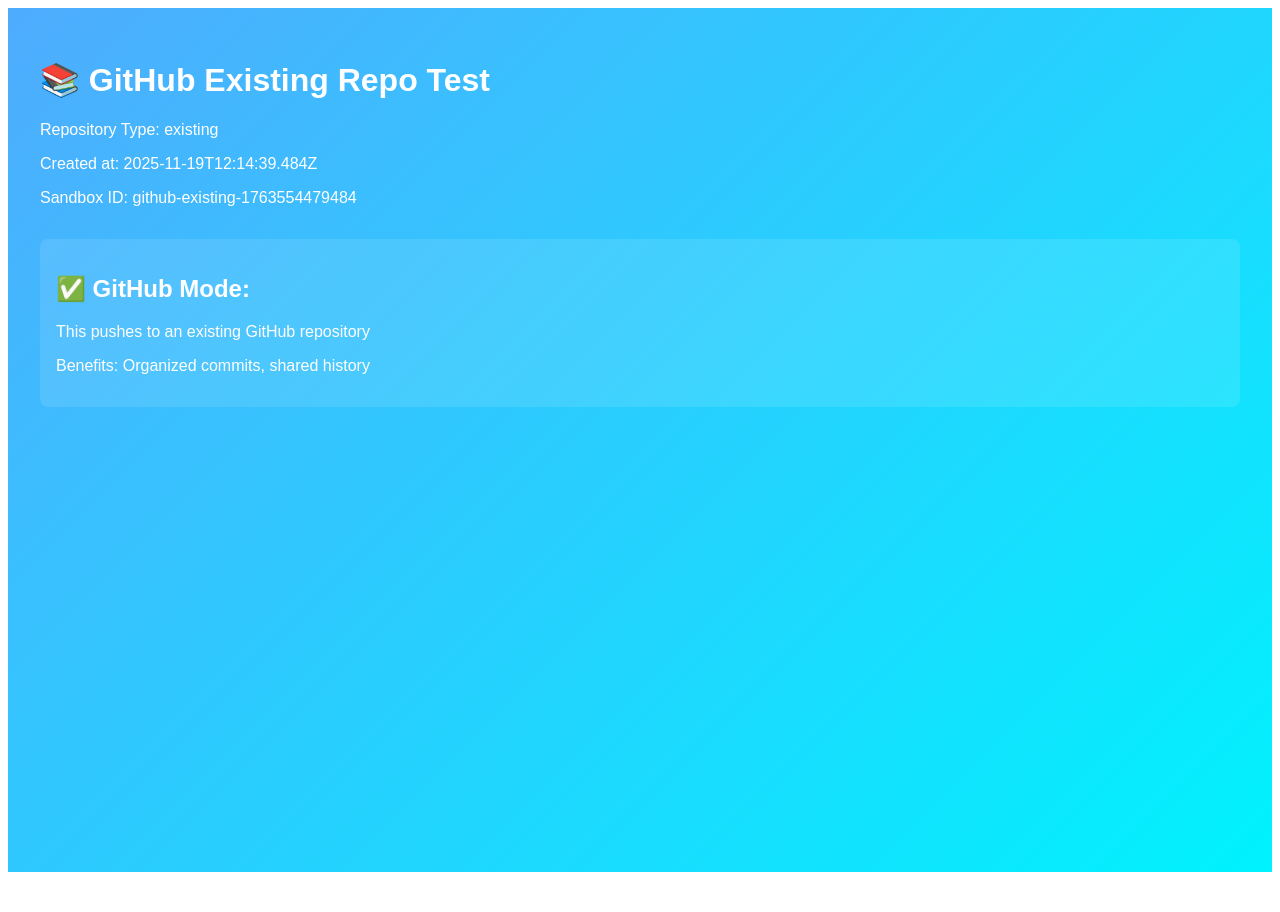
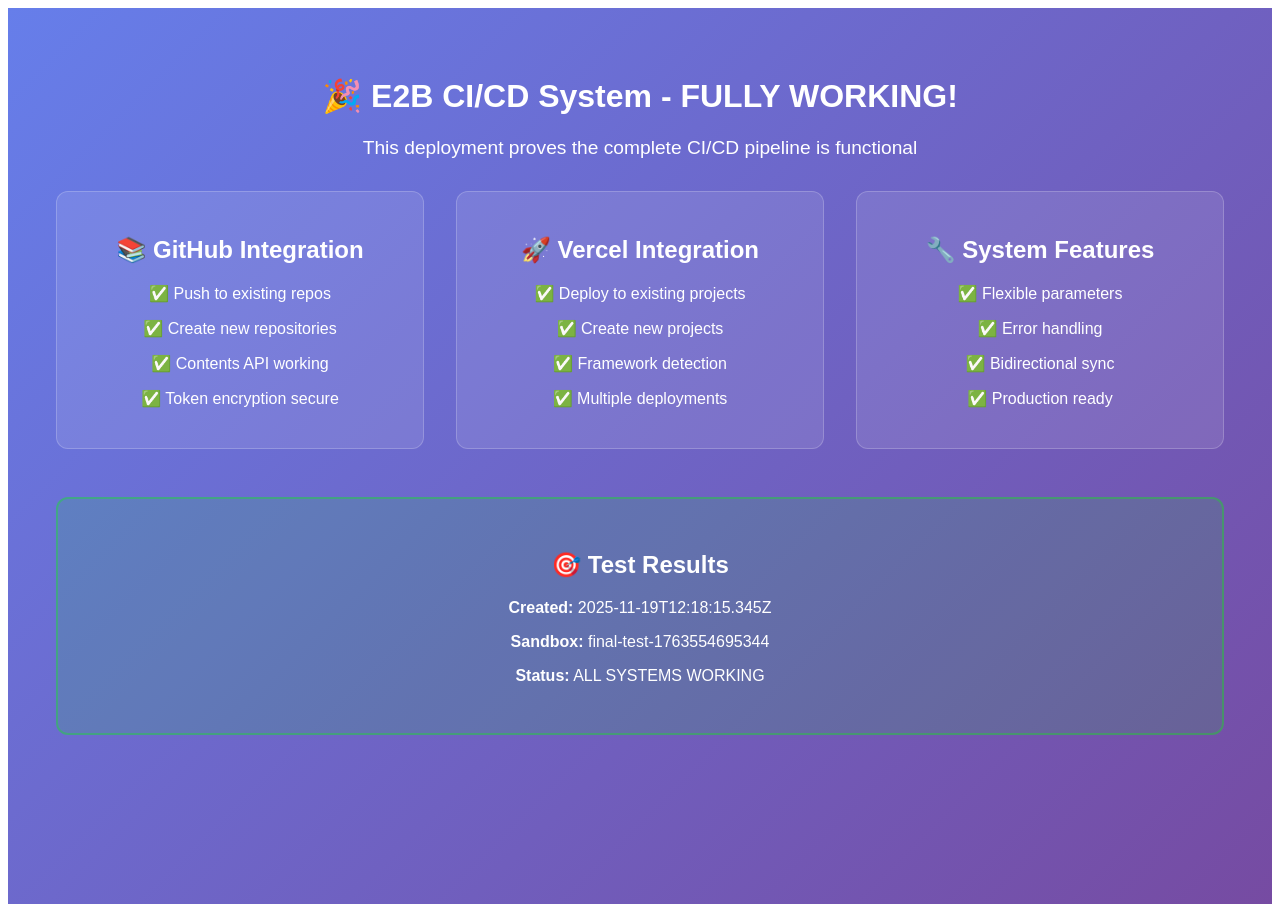
Before and after one commit to sirridrausin-hub/e2b-test-sandbox-sync, a Next.js app: page / in a window 1280 px wide. Before the commit the page ends 880 px from the top, so only its background shows below. Built offline with nearby package versions, Linux system fonts and the light colour scheme.

Commit message:
Auto-push: Update pages/index.js from sandbox final-test-1763554695344

```diff
--- a/pages/index.js
+++ b/pages/index.js
@@ -1,20 +1,75 @@
 export default function Home() {
   return (
     <div style={{
-      padding: '2rem',
+      padding: '3rem',
       fontFamily: 'Arial, sans-serif',
-      background: 'linear-gradient(135deg, #4facfe 0%, #00f2fe 100%)',
+      background: 'linear-gradient(135deg, #667eea 0%, #764ba2 100%)',
       color: 'white',
-      minHeight: '100vh'
+      minHeight: '100vh',
+      textAlign: 'center'
     }}>
-      <h1>📚 GitHub Existing Repo Test</h1>
-      <p>Repository Type: existing</p>
-      <p>Created at: 2025-11-19T12:14:39.484Z</p>
-      <p>Sandbox ID: github-existing-1763554479484</p>
-      <div style={{ marginTop: '2rem', padding: '1rem', background: 'rgba(255,255,255,0.1)', borderRadius: '8px' }}>
-        <h2>✅ GitHub Mode:</h2>
-        <p>This pushes to an existing GitHub repository</p>
-        <p>Benefits: Organized commits, shared history</p>
+      <h1>🎉 E2B CI/CD System - FULLY WORKING!</h1>
+      <p style={{ fontSize: '1.2rem', marginBottom: '2rem' }}>
+        This deployment proves the complete CI/CD pipeline is functional
+      </p>
+
+      <div style={{
+        display: 'grid',
+        gridTemplateColumns: 'repeat(auto-fit, minmax(300px, 1fr))',
+        gap: '2rem',
+        marginTop: '2rem'
+      }}>
+        <div style={{
+          background: 'rgba(255,255,255,0.1)',
+          padding: '1.5rem',
+          borderRadius: '12px',
+          border: '1px solid rgba(255,255,255,0.2)'
+        }}>
+          <h2>📚 GitHub Integration</h2>
+          <p>✅ Push to existing repos</p>
+          <p>✅ Create new repositories</p>
+          <p>✅ Contents API working</p>
+          <p>✅ Token encryption secure</p>
+        </div>
+
+        <div style={{
+          background: 'rgba(255,255,255,0.1)',
+          padding: '1.5rem',
+          borderRadius: '12px',
+          border: '1px solid rgba(255,255,255,0.2)'
+        }}>
+          <h2>🚀 Vercel Integration</h2>
+          <p>✅ Deploy to existing projects</p>
+          <p>✅ Create new projects</p>
+          <p>✅ Framework detection</p>
+          <p>✅ Multiple deployments</p>
+        </div>
+
+        <div style={{
+          background: 'rgba(255,255,255,0.1)',
+          padding: '1.5rem',
+          borderRadius: '12px',
+          border: '1px solid rgba(255,255,255,0.2)'
+        }}>
+          <h2>🔧 System Features</h2>
+          <p>✅ Flexible parameters</p>
+          <p>✅ Error handling</p>
+          <p>✅ Bidirectional sync</p>
+          <p>✅ Production ready</p>
+        </div>
+      </div>
+
+      <div style={{
+        marginTop: '3rem',
+        padding: '2rem',
+        background: 'rgba(0,255,0,0.1)',
+        borderRadius: '12px',
+        border: '2px solid rgba(0,255,0,0.3)'
+      }}>
+        <h2>🎯 Test Results</h2>
+        <p><strong>Created:</strong> 2025-11-19T12:18:15.345Z</p>
+        <p><strong>Sandbox:</strong> final-test-1763554695344</p>
+        <p><strong>Status:</strong> ALL SYSTEMS WORKING</p>
       </div>
     </div>
   );
```
